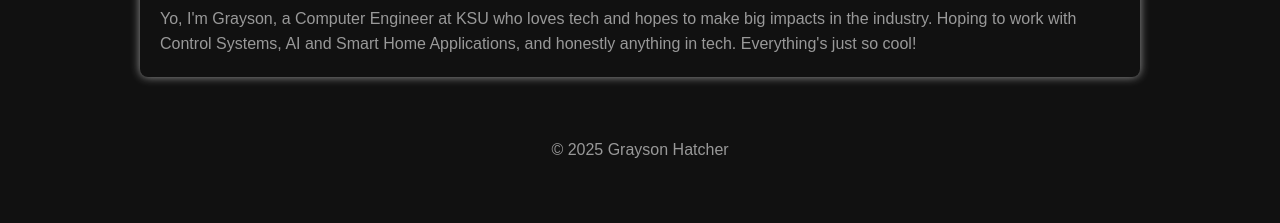
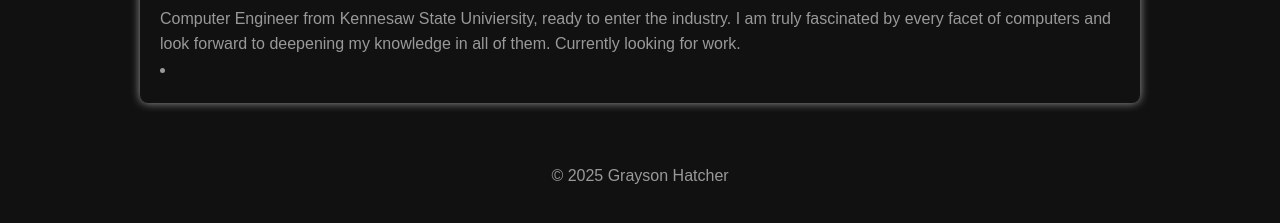
Before and after one commit to graysonhatcher-exe/portfolio, a plain HTML site: page about.html in a window 1280 px wide. Shown: the part 141-364 px from the top of the page. Drawn offline with Linux system fonts and the light colour scheme; a script that the page names is missing.

Commit message:
Added Resume, updated About.

```diff
--- a/about.html
+++ b/about.html
@@ -22,9 +22,10 @@
 
     <main>
         <h1>About Me</h1>
-        <p>Yo, I'm Grayson, a Computer Engineer at KSU who loves tech and hopes to make big impacts in the industry.
-            Hoping to work with Control Systems, AI and Smart Home Applications, and honestly anything in tech.
-            Everything's just so cool!</p>
+        <p>Computer Engineer from Kennesaw State Univiersity, ready to enter the industry. I am truly fascinated by
+            every facet of computers and look
+            forward to deepening my knowledge in all of them. Currently looking for work.</p>
+        <li><a href="assets\PDFs\Grayson_Hatcher_Resume.pdf"></a></li>
     </main>
 
     <footer>
```
Also changed, not shown: 1 other file.
